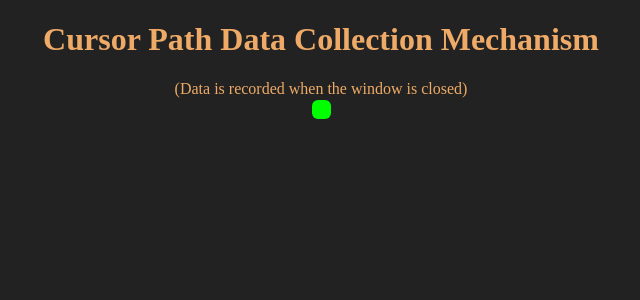
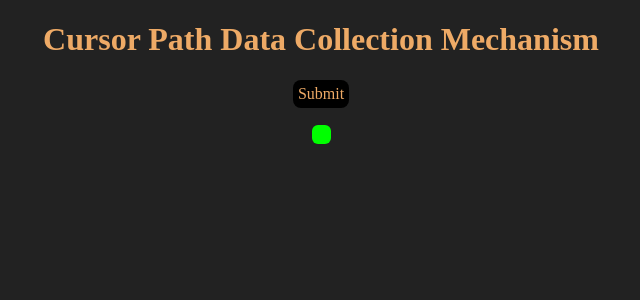
Before and after one commit to master-harvey/Human-Tweening, a React (Vite) app in the folder path_collector/: page / in a window 1280 px wide. Shown: the top 300 px of the page, without its empty margins (319-959 px from the left). Built offline with nearby package versions, Linux system fonts and the light colour scheme.

Commit message:
submit button

```diff
--- a/path_collector/src/App.css
+++ b/path_collector/src/App.css
@@ -6,3 +6,17 @@ html {
   text-align: center;
   color: #EA6;
 }
+
+.button {
+  background-color:black;
+  margin:auto;
+  width: fit-content;
+  padding: 5px;
+  border-radius: 8px;
+}
+
+.button:hover {
+  color: #D65;
+  background-color: gray;
+  cursor: pointer;
+}
--- a/path_collector/src/App.tsx
+++ b/path_collector/src/App.tsx
@@ -8,7 +8,7 @@ import './App.css'
 //   {"start_timestamp":n,"source":[x,y],"end_timestamp":m,"destination":[x,y],"path":[[x1,y1],[x2,y2],...]}
 
 function App() {
-  const [buttonPosition, setButtonPosition] = useState({ x: window.innerWidth / 2 - 9, y: 100 });
+  const [buttonPosition, setButtonPosition] = useState({ x: window.innerWidth / 2 - 9, y: 125 });
   const [lastClickData, setLastClickData] = useState({});
 
   // Recorded positions of the mouse between clicks. Gets cleared after every click
@@ -33,7 +33,7 @@ function App() {
         //@ts-expect-error // Record large vector
         "start_timestamp": lastClickData.t, "source": [lastClickData.x, screen.height - lastClickData.y], //subtract from screen.height to correct inverted coordinates
         "end_timestamp": t, "destination": [event.pageX, screen.height - event.pageY], //subtract from screen.height to correct inverted coordinates
-        // Record short vector
+        // Record short vectors
         "path": path.current
       })
       path.current = []
@@ -50,10 +50,8 @@ function App() {
     return { x, y };
   }
 
-  window.onclose = () => { recordData(records.current) }
-
   // Sends the records as JSON to the endpoint
-  async function recordData(data: any) {
+  function recordData(data: any) {
     //@ts-expect-error // process is defined during next.js build
     fetch(process.env.ENDPOINT, {
       method: "PUT",
@@ -64,6 +62,9 @@ function App() {
 
   return (
     <div className="App">
+      <div onClick={() => recordData(records.current)}>
+        <p className="heading button">Submit</p>
+      </div>
       <div
         style={{
           position: 'absolute',
--- a/path_collector/src/main.tsx
+++ b/path_collector/src/main.tsx
@@ -5,7 +5,6 @@ import App from './App.tsx'
 ReactDOM.createRoot(document.getElementById('root')!).render(
   <React.StrictMode>
     <h1 className="heading">Cursor Path Data Collection Mechanism</h1>
-    <p className="heading">(Data is recorded when the window is closed)</p>
     <App />
   </React.StrictMode>,
 )
```
